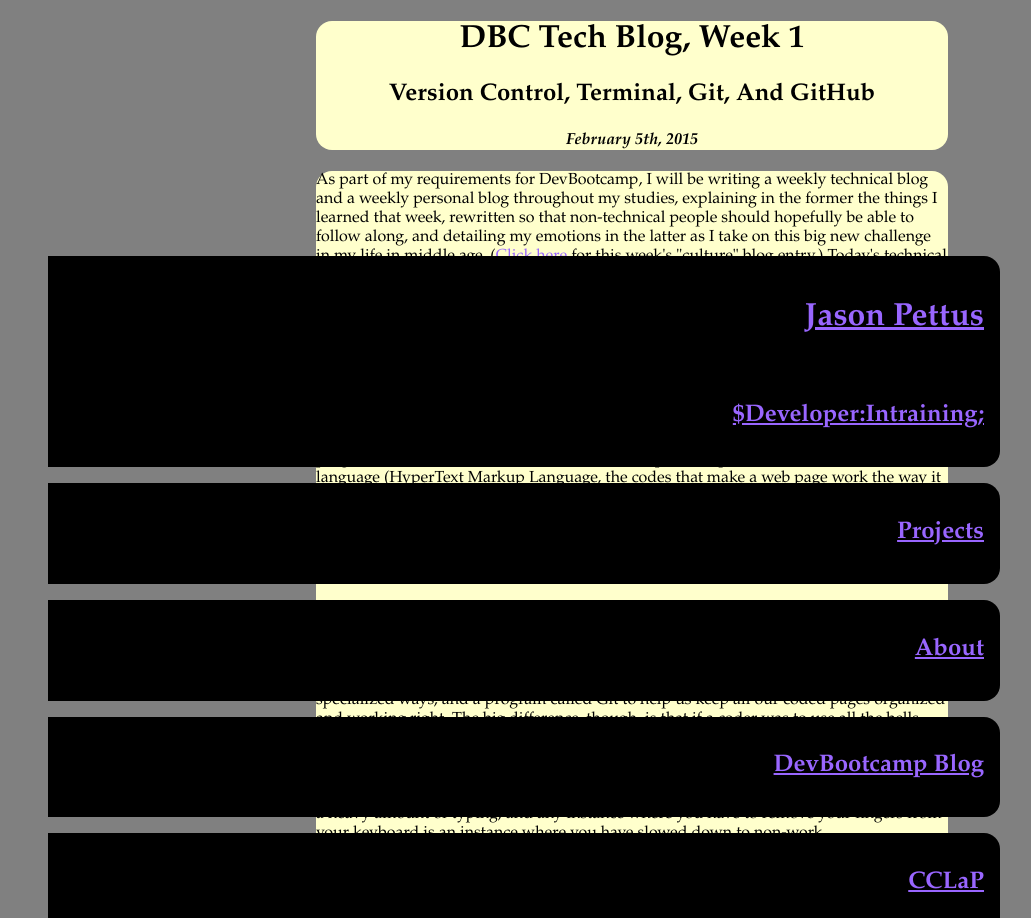
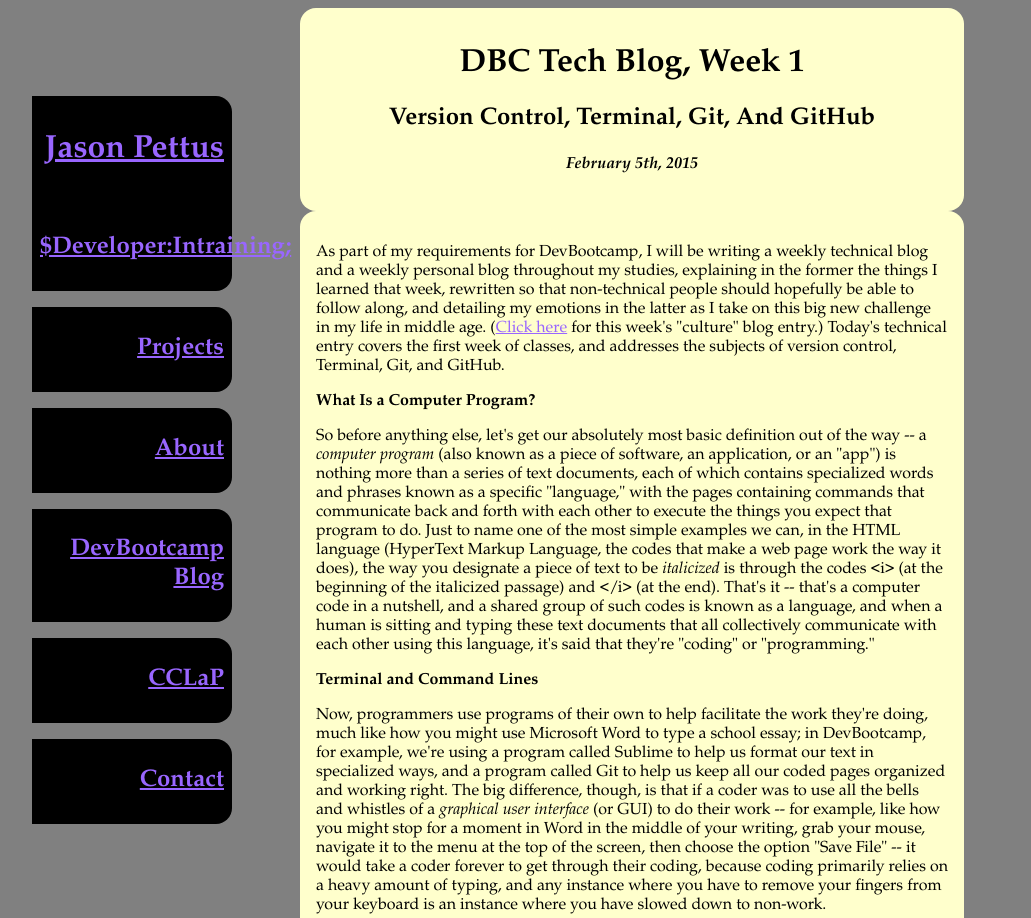
Before and after one commit to jasonpettus/jasonpettus.github.io, a plain HTML site: page blog/t1-git-blog.html in a window 1280 px wide. Shown: the top 918 px of the page, without its empty margins (8-1039 px from the left). Drawn offline with Linux system fonts and the light colour scheme.

Commit message:
Edit default.css

```diff
--- a/stylesheets/default.css
+++ b/stylesheets/default.css
@@ -6,16 +6,17 @@ html {
 
 nav {
   position: fixed;
-  top: 30%;
+  top: 10%;
   left: 0%;
-  right: 20%;
+  right: 80%;
   text-align: right;
 }
 
 .menu {
   background-color: black;
   margin: 1em;
-  padding: 1em;
+  margin-left: 0;
+  padding: .5em;
   border-radius: 0 1em 1em 0;
   color: white;
 }
@@ -28,6 +29,7 @@ header {
   background-color: #ffffcc;
   top: 5%;
   width: 50%;
+  padding: 1em;
   margin: auto;
   border-radius: 1em;
   text-align: center;
@@ -36,6 +38,7 @@ header {
 article {
   background-color: #ffffcc;
   width: 50%;
+  padding: 1em;
   margin: auto;
   border-radius: 1em;
 }
```
